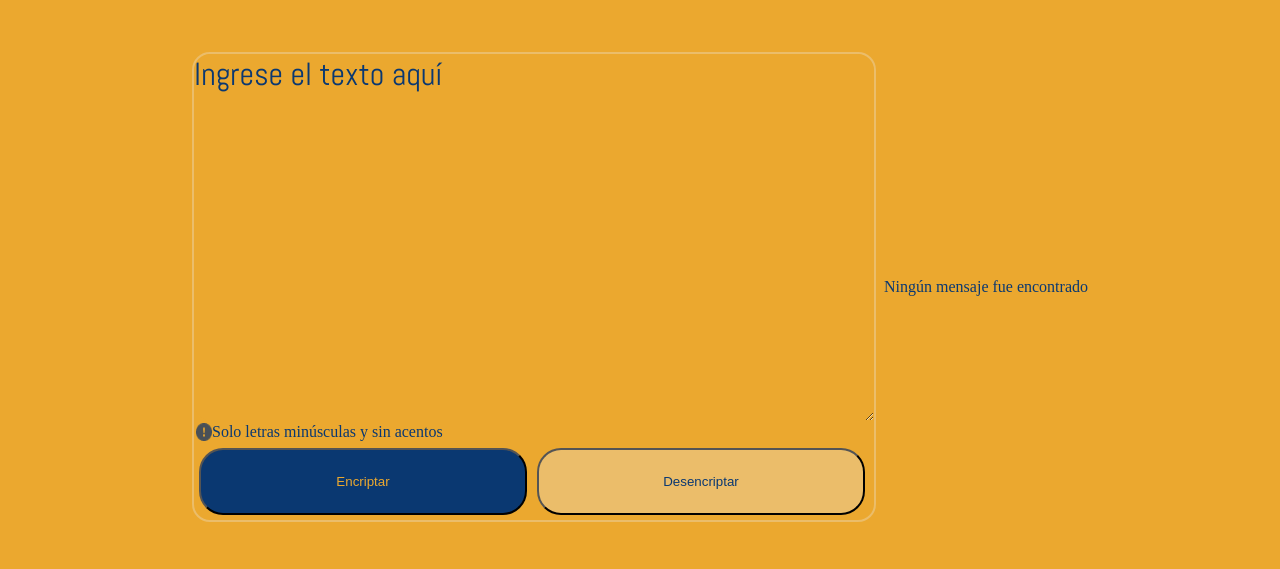
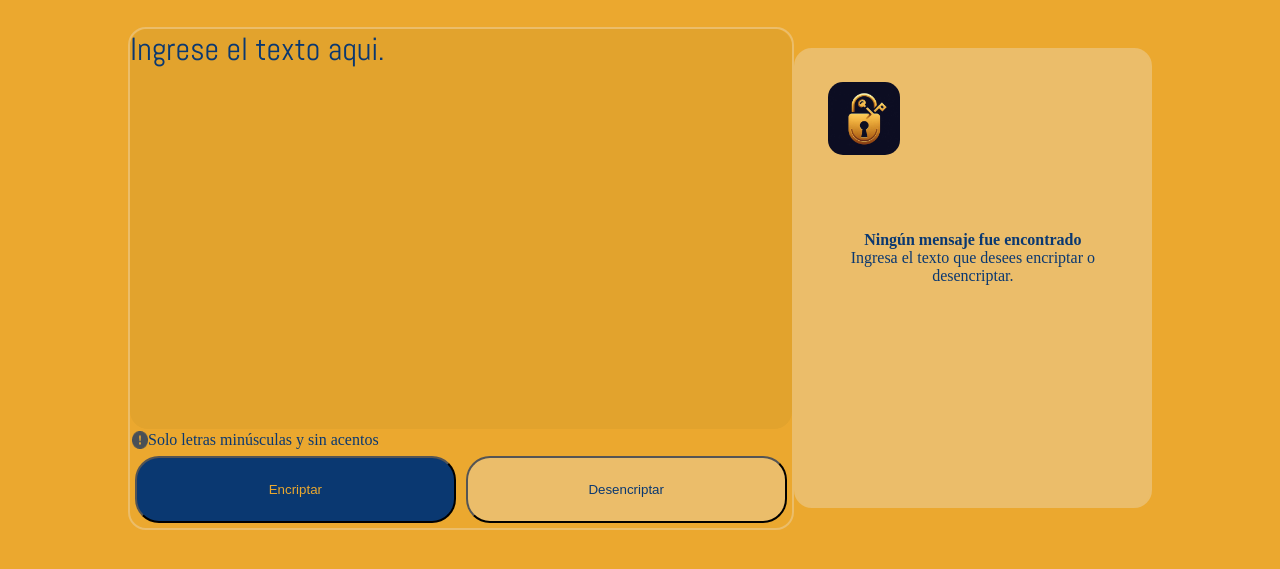
Before and after one commit to extefano/Encriptador-Codigo, a plain HTML site: page index.html in a window 1280 px wide. Shown: the part 115-684 px from the top of the page. Drawn offline with Linux system fonts and the light colour scheme.

Commit message:
agregado toda la parte del resultado de la encriptación

```diff
--- a/index.html
+++ b/index.html
@@ -12,10 +12,11 @@
     </header>
 
     <main class="landing">
-        <section class="insercion">
+
+        <div class="insercion">
             <label for="texto-a-encriptar" class="oculto">Texto a encriptar:</label>
             <div class="insercion__area">
-                <textarea id="texto-a-encriptar" class="insercion__texto">Ingrese el texto aquí</textarea>
+                <textarea id="texto-a-encriptar" class="insercion__texto">Ingrese el texto aqui.</textarea>
             </div>
             <div class="insercion__disclaimer">
                 <img src="Recursos\Vector.png" alt="ícono de exclamación">
@@ -24,14 +25,23 @@
                 </p>
             </div>
             <div class="insercion__botones">
-                <button class="botonen"> Encriptar </button>
-                <button class="botondesen"> Desencriptar </button>
+                <button onclick="encriptarTexto()" class="botonen"> Encriptar </button>
+                <button onclick="desencriptarTexto()" class="botondesen"> Desencriptar </button>
             </div>
-        </section>
-        <section class="resultado">
-            <p id="encriptado">Ningún mensaje fue encontrado
-            </p>
-        </section>
+        </div>
+
+            <div id="resultado" class="resultado">
+                <div>
+                    <img src="Recursos/Encript.jpg" alt="imagen cerrojo con llave" class="resultado__image">
+                </div>
+
+                <div class="resultado__texto">
+                    <h2 class="resultado__h2">Ningún mensaje fue encontrado</h2>
+                    <p class="resultado__p">Ingresa el texto que desees encriptar o desencriptar.</p>
+                </div>
+
+            </div>
+
 
 
 
--- a/style.css
+++ b/style.css
@@ -15,9 +15,8 @@ body {
 .landing{
     display: flex;
     align-items: center;
-    margin: 4% 15%;
+    margin: 2% 10%;
     justify-content: space-between;
-
 
 
 
@@ -30,18 +29,20 @@ body {
     display: flex;
     flex-direction: column;
     border: 2px solid #EBBD6A ;
+    width: 65%;
+    background-color: #EBA82F;
 
 
 
 }
 .insercion__area {
     width: 100%;
-    height: 367px;
+    height: 400px;
 
 
 }
 .insercion__texto{
-    background-color: #EBA82F;
+
     color: #0A3871;
     width: 100%;
     height: 100%;
@@ -50,7 +51,8 @@ body {
     font-size: 32px;
     font-family: "Abel", sans-serif;
     font-style: normal;
-
+    background-color: #E2A32D;
+    resize: none;
 }
 .oculto{
     position: absolute;
@@ -62,7 +64,7 @@ body {
     justify-content: start;
 }
 .insercion__botones{
-    width: 680px;
+    width: 100%;
     font-family: "Abel", sans-serif;
     display: flex;
     align-items: flex-start;
@@ -89,3 +91,34 @@ body {
     border-radius: 24px;
     margin: 5px;
 }
+
+.resultado{
+    box-sizing: border-box;
+    background-color:#EBBD6A;
+    border-radius: 18px;
+    border: #E2A32D;
+    display: flex;
+    flex-direction: column;
+    border: 2px solid #EBBD6A ;
+    width: 35%;
+    height: 460px;
+    padding: 32px;
+
+
+}
+.resultado__image{
+    width: 25%;
+    height: auto;
+    border-radius: 15px;
+    margin-bottom: 25%;
+}
+
+.resultado__h2{
+    text-align: center;
+    font-size: 16px;
+    align-content: end;
+}
+.resultado__p{
+    text-align: center;
+    font-size: 16px;
+}
```
Also changed, not shown: Recursos/Encript.jpg (added).
